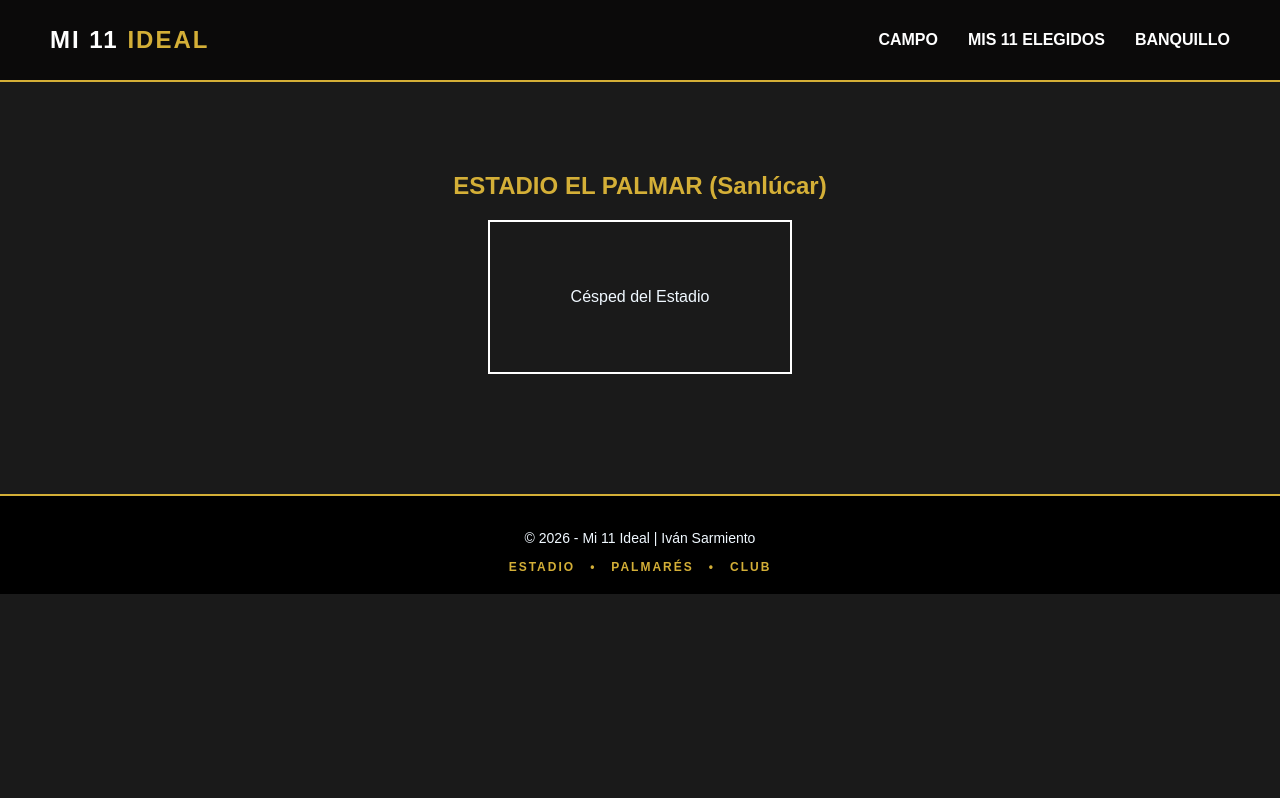
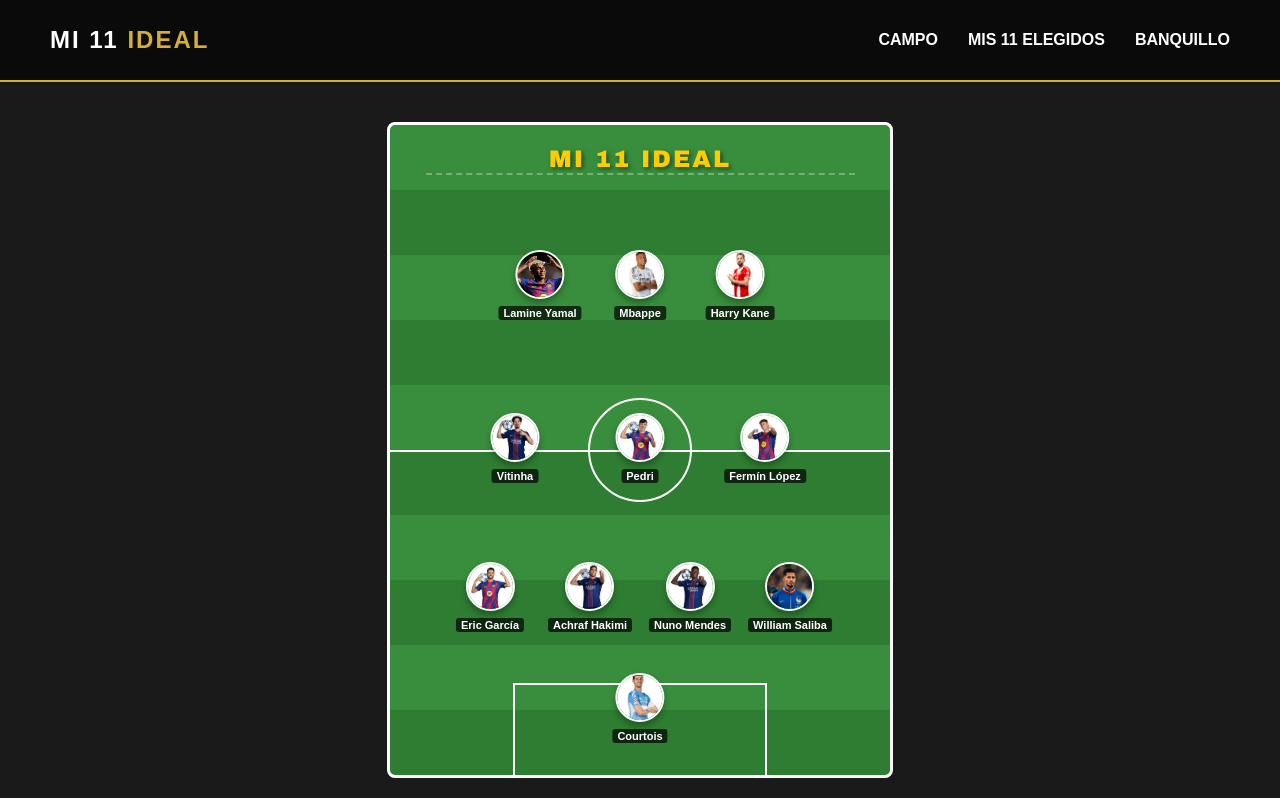
Before and after one commit to Ivan200777/PRACTICAS, a Vue app in the folder libnamic/: page / in a window 1280 px wide. Shown: the top 798 px of the page. Built offline with nearby package versions, Linux system fonts and the light colour scheme.

Commit message:
Visión del equipo en campo + nombre del equipo

```diff
--- a/libnamic/src/views/CampoView.vue
+++ b/libnamic/src/views/CampoView.vue
@@ -1,9 +1,232 @@
+<script setup>
+import { ref, computed, watch } from 'vue'
+import { listaCompartida as jugadores } from '@/DatosDeLosJugadores.js'
+
+const nombreEquipo = ref(localStorage.getItem('nombreMiEquipo') || 'MI 11 IDEAL')
+
+watch(nombreEquipo, (nuevoNombre) => {
+  localStorage.setItem('nombreMiEquipo', nuevoNombre)
+})
+
+const titulares = computed(() => jugadores.value.filter(j => j.titular))
+</script>
 
 <template>
-  <div style="text-align: center; padding: 50px;">
-    <h2 style="color: #d4af37;">ESTADIO EL PALMAR (Sanlúcar)</h2>
-    <div style="width: 300px; height: 150px; border: 2px solid white; margin: 20px auto; display: flex; align-items: center; justify-content: center; color:aliceblue">
-      <p> Césped del Estadio</p>
+  <div class="escenario">
+    <div class="campo-futbol">
+      <div class="nombre-equipo-contenedor">
+        <input
+          v-model="nombreEquipo"
+          type="text"
+          placeholder="NOMBRE DE TU EQUIPO"
+          class="input-nombre-equipo"
+        >
+      </div>
+
+      <div class="linea-medio"></div>
+      <div class="circulo-central"></div>
+      <div class="area-grande"></div>
+      <div class="area-pequeña"></div>
+
+      <div v-for="j in titulares"
+           :key="j.id"
+           :class="['jugador-posicionado', j.posicion.toLowerCase()]">
+
+        <div class="ficha-campo" :class="{'es-capitan' : j.capitan}">
+          <div class="contenedor-avatar">
+            <img v-if="j.foto" :src="j.foto" class="foto-miniatura">
+            <div v-else class="inicial-miniatura">{{ j.nombre.charAt(0) }}</div>
+            <span v-if="j.capitan" class="brazalete-capitan">C</span>
+          </div>
+
+          <span class="nombre-campo">{{ j.nombre }}</span>
+        </div>
+      </div>
+    </div>
+
+    <div class="marcador-info" :class="{ 'error': titulares.length !== 11 }">
+      Titulares: {{ titulares.length }} / 11
+      <p v-if="titulares.length !== 11" class="aviso">Debes elegir exactamente 11 titulares</p>
     </div>
   </div>
 </template>
+
+<style scoped>
+.escenario {
+  display: flex;
+  flex-direction: column;
+  align-items: center;
+  padding: 20px;
+  background-color: #1a1a1a;
+  min-height: 80vh;
+}
+
+.campo-futbol {
+  width: 100%;
+  max-width: 500px;
+  height: 650px;
+  background-color: #2e7d32;
+  border: 3px solid white;
+  position: relative;
+  border-radius: 8px;
+  overflow: hidden;
+  background-image: repeating-linear-gradient(
+    0deg,
+    #2e7d32,
+    #2e7d32 10%,
+    #388e3c 10%,
+    #388e3c 20%
+  );
+}
+
+.linea-medio {
+  position: absolute;
+  top: 50%;
+  width: 100%;
+  height: 2px;
+  background: white;
+}
+
+.circulo-central {
+  position: absolute;
+  top: 50%;
+  left: 50%;
+  transform: translate(-50%, -50%);
+  width: 100px;
+  height: 100px;
+  border: 2px solid white;
+  border-radius: 50%;
+}
+
+.area-grande {
+  position: absolute;
+  bottom: 0;
+  left: 50%;
+  transform: translateX(-50%);
+  width: 250px;
+  height: 90px;
+  border: 2px solid white;
+  border-bottom: none;
+}
+
+.jugador-posicionado {
+  position: absolute;
+  transform: translateX(-50%);
+  transition: all 0.5s ease;
+  z-index: 10;
+}
+
+.portero { bottom: 5%; left: 50%; }
+
+.defensa { bottom: 22%; }
+.defensa:nth-of-type(4n+1) { left: 20%; }
+.defensa:nth-of-type(4n+2) { left: 40%; }
+.defensa:nth-of-type(4n+3) { left: 60%; }
+.defensa:nth-of-type(4n+4) { left: 80%; }
+
+.centrocampista { bottom: 45%; }
+.centrocampista:nth-of-type(3n+1) { left: 25%; }
+.centrocampista:nth-of-type(3n+2) { left: 50%; }
+.centrocampista:nth-of-type(3n+3) { left: 75%; }
+
+.delantero { bottom: 70%; }
+.delantero:nth-of-type(3n+1) { left: 30%; }
+.delantero:nth-of-type(3n+2) { left: 50%; }
+.delantero:nth-of-type(3n+3) { left: 70%; }
+
+.ficha-campo {
+  display: flex;
+  flex-direction: column;
+  align-items: center;
+}
+
+.contenedor-avatar {
+  position: relative;
+}
+
+.foto-miniatura, .inicial-miniatura {
+  width: 45px;
+  height: 45px;
+  border-radius: 50%;
+  border: 2px solid white;
+  background: #222;
+  object-fit: cover;
+  box-shadow: 0 4px 6px rgba(0,0,0,0.3);
+}
+
+.es-capitan .foto-miniatura,
+.es-capitan .inicial-miniatura {
+  border-color: #ffcc00;
+  box-shadow: 0 0 10px #ffcc00;
+}
+
+.brazalete-capitan {
+  position: absolute;
+  top: -5px;
+  right: -5px;
+  background: #ffcc00;
+  color: black;
+  font-size: 10px;
+  font-weight: bold;
+  width: 18px;
+  height: 18px;
+  display: flex;
+  align-items: center;
+  justify-content: center;
+  border-radius: 50%;
+  border: 1px solid black;
+  z-index: 15;
+}
+
+.nombre-campo {
+  font-size: 11px;
+  font-weight: bold;
+  color: white;
+  background: rgba(0, 0, 0, 0.7);
+  padding: 1px 5px;
+  border-radius: 3px;
+  margin-top: 3px;
+  text-align: center;
+  white-space: nowrap;
+}
+
+.nombre-equipo-contenedor {
+  position: absolute;
+  top: 20px;
+  width: 100%;
+  text-align: center;
+  z-index: 5;
+}
+
+.input-nombre-equipo {
+  background: transparent;
+  border: none;
+  border-bottom: 2px dashed rgba(255, 255, 255, 0.3);
+  color: #ffcc00;
+  font-size: 24px;
+  font-weight: bold;
+  text-transform: uppercase;
+  text-align: center;
+  width: 85%;
+  outline: none;
+  font-family: 'Arial Black', sans-serif;
+  letter-spacing: 2px;
+  text-shadow: 2px 2px 4px rgba(0, 0, 0, 0.5);
+  cursor: text;
+}
+
+.input-nombre-equipo:focus {
+  border-bottom: 2px solid #ffcc00;
+  background: rgba(0, 0, 0, 0.1);
+}
+
+.marcador-info {
+  margin-top: 20px;
+  color: #d4af37;
+  font-weight: bold;
+  text-align: center;
+}
+
+.marcador-info.error { color: #ff4444; }
+.aviso { font-size: 12px; margin-top: 5px; }
+</style>
```
